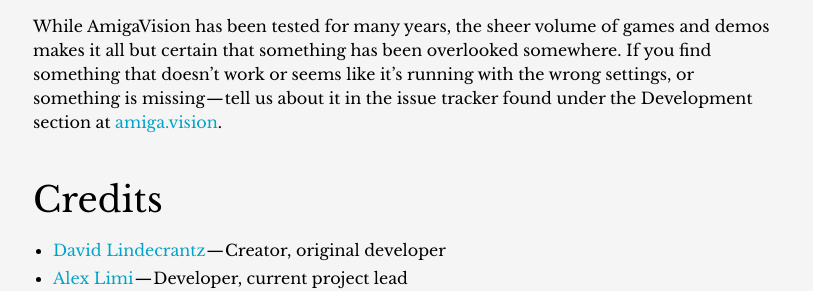
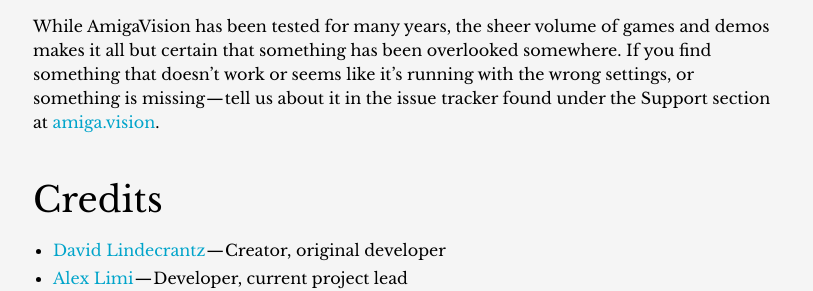
Before and after one commit to amigavision/amigavision.github.io, a Jekyll site: the page built from docs.md, in a window 1280 px wide and 900 px high, scrolled down 13860 px. Shown: the part 244-535 px from the top of the window, without its empty margins (232-1045 px from the left). Built offline with Jekyll 4.4.1, drawn with Linux system fonts in a browser that asks for light colours.

Commit message:
Development → Support

```diff
--- a/_data/navigation.yml
+++ b/_data/navigation.yml
@@ -18,7 +18,7 @@
   link: /context
   new_window: false
   highlight: false
-- name: Development
+- name: Support
   link: https://github.com/amigavision/AmigaVision/issues
   new_window: true
   highlight: false
--- a/docs.md
+++ b/docs.md
@@ -356,7 +356,7 @@
 
 ## Bug Reports *&* Feature Requests {#bugs}
 
-While AmigaVision has been tested for many years, the sheer volume of games and demos makes it all but certain that something has been overlooked somewhere. If you find something that doesn't work or seems like it's running with the wrong settings, or something is missing — tell us about it in the issue tracker found under the Development section at [amiga.vision].
+While AmigaVision has been tested for many years, the sheer volume of games and demos makes it all but certain that something has been overlooked somewhere. If you find something that doesn't work or seems like it's running with the wrong settings, or something is missing — tell us about it in the issue tracker found under the Support section at [amiga.vision].
 
 ## Credits {#credits}
 
```
